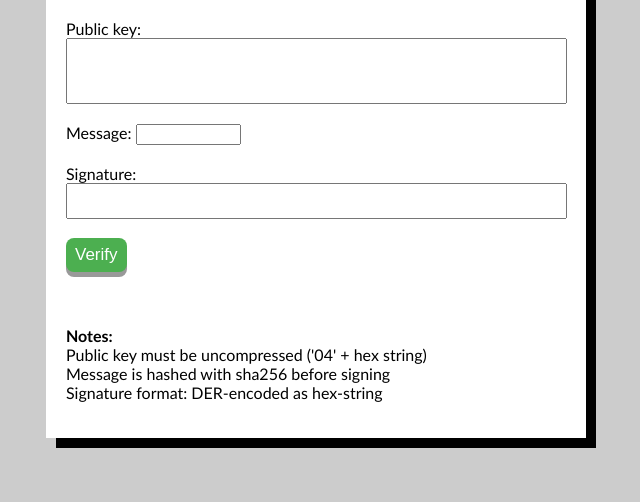
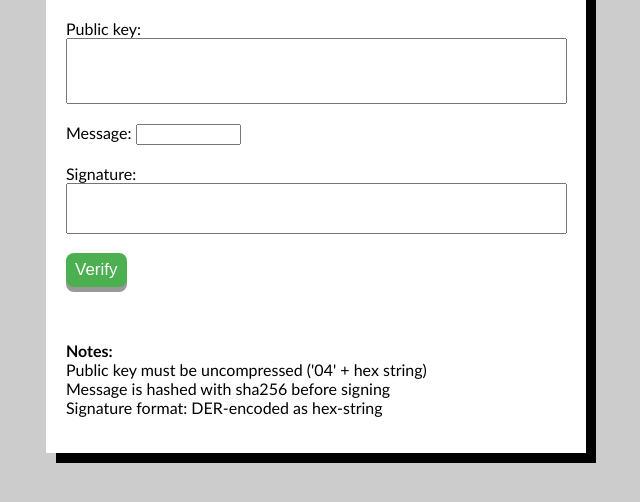
Before and after one commit to eccVer/eccVer.github.io, a plain HTML site: page index.html in a window 1280 px wide. Shown: the part 110-612 px from the top of the page, without its empty margins (324-964 px from the left). Drawn offline with Linux system fonts and the light colour scheme.

Commit message:
fix: increase height on signature inputbox

```diff
--- a/index.html
+++ b/index.html
@@ -17,7 +17,7 @@
     <br>
     Signature:
     <br>
-    <textarea id="sigTextbox" rows="2" cols="60"></textarea>
+    <textarea id="sigTextbox" rows="3" cols="60"></textarea>
     <br>
 
     <br>
```
